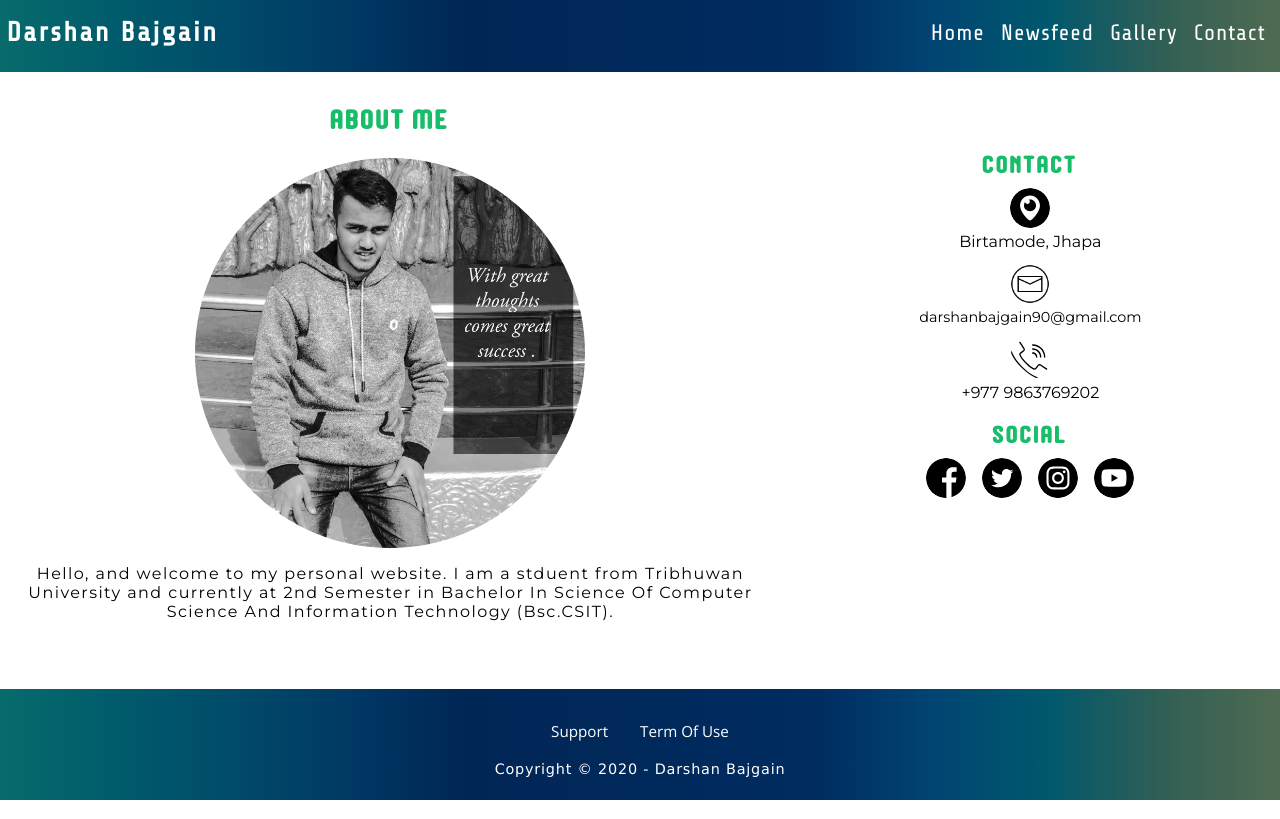
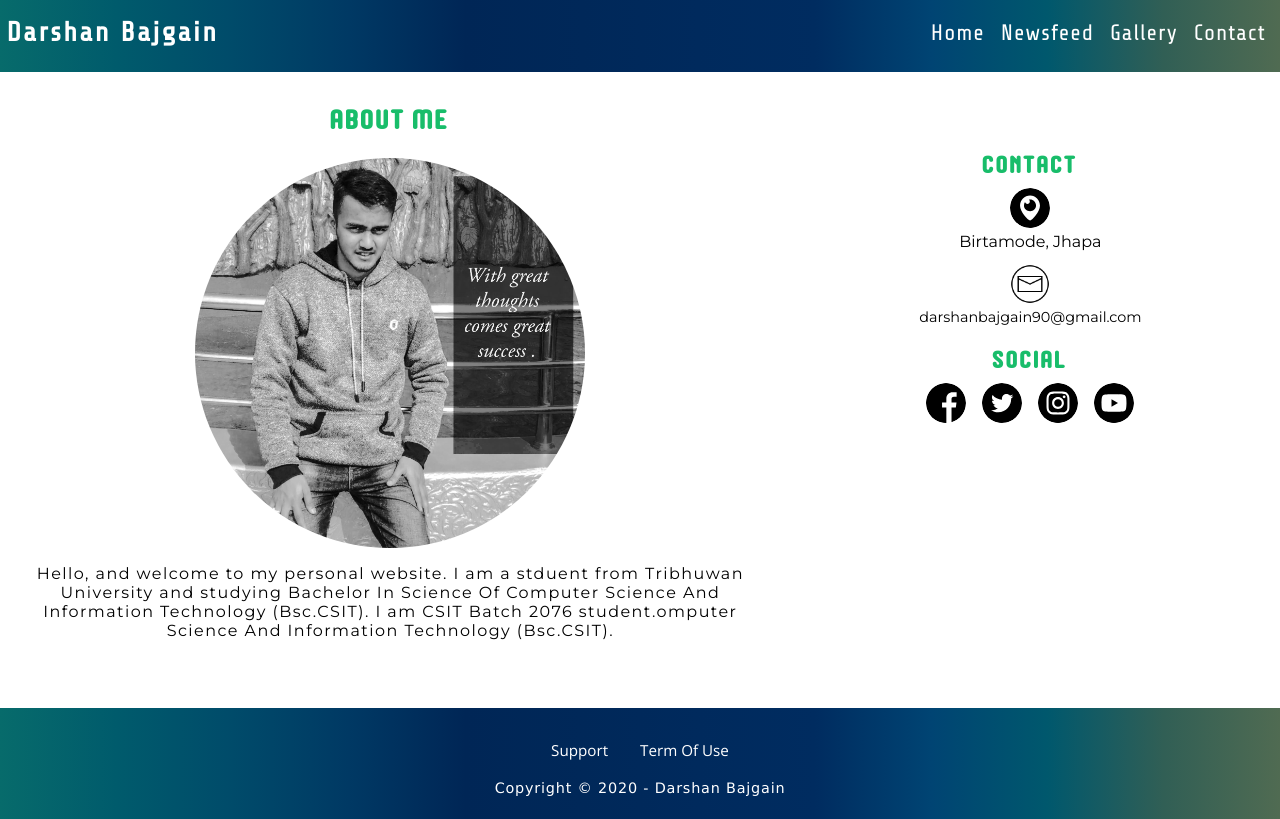
Before and after one commit to darshanbajgain/darshanbajgain.github.io, a plain HTML site: page contact/contact.html in a window 1280 px wide. Drawn offline with nearby package versions, Linux system fonts and the light colour scheme; files whose address does not match are found by name.

Commit message:
Update contact.html

```diff
--- a/contact/contact.html
+++ b/contact/contact.html
@@ -84,9 +84,9 @@
                     </div>
                     <p>Hello, and welcome to my personal website.
                         I am a stduent from Tribhuwan University
-                       and currently at 2nd Semester in Bachelor
+                       and studying Bachelor
                        In Science Of Computer Science And Information Technology
-                       (Bsc.CSIT).
+                       (Bsc.CSIT). I am CSIT Batch 2076 student.
                     </p>
                 </div>
                 <div class="col">
@@ -102,12 +102,6 @@
                             <img class="icon-img" src="../images/mail.png">
                         </div>
                         <p class="mail-text">darshanbajgain90@gmail.com</p>
-                    </div>
-                    <div class="contact-info">
-                        <div class="icon3">
-                        <img class="icon-img" src="../images/call.svg">
-                        </div>
-                        <p class="add-text">+977 9863769202</p>
                     </div>
                     <h2> Social </h2>
                     <div class="social-icons">
@@ -133,8 +127,9 @@
                     </div>
                     <p>Hello, and welcome to my personal website.
                         I am a stduent from Tribhuwan University
-                       and currently at 2nd Semester in Bachelor
+                       and studying Bachelor
                        In Science Of Computer Science And Information Technology
+                       (Bsc.CSIT). I am CSIT Batch 2076 student.omputer Science And Information Technology
                        (Bsc.CSIT).
                     </p>
                 </div>
@@ -153,12 +148,7 @@
                         </div>
                         <p class="mail-text">darshanbajgain90@gmail.com</p>
                     </div>
-                    <div class="contact-info">
-                        <div class="icon3">
-                        <img class="icon-img" src="../images/call.svg">
-                        </div>
-                        <p class="add-text">+977 9863769202</p>
-                    </div>
+
                     <h2> Social </h2>
                     <div class="social-icons">
                         <div class="social-icon">
```
